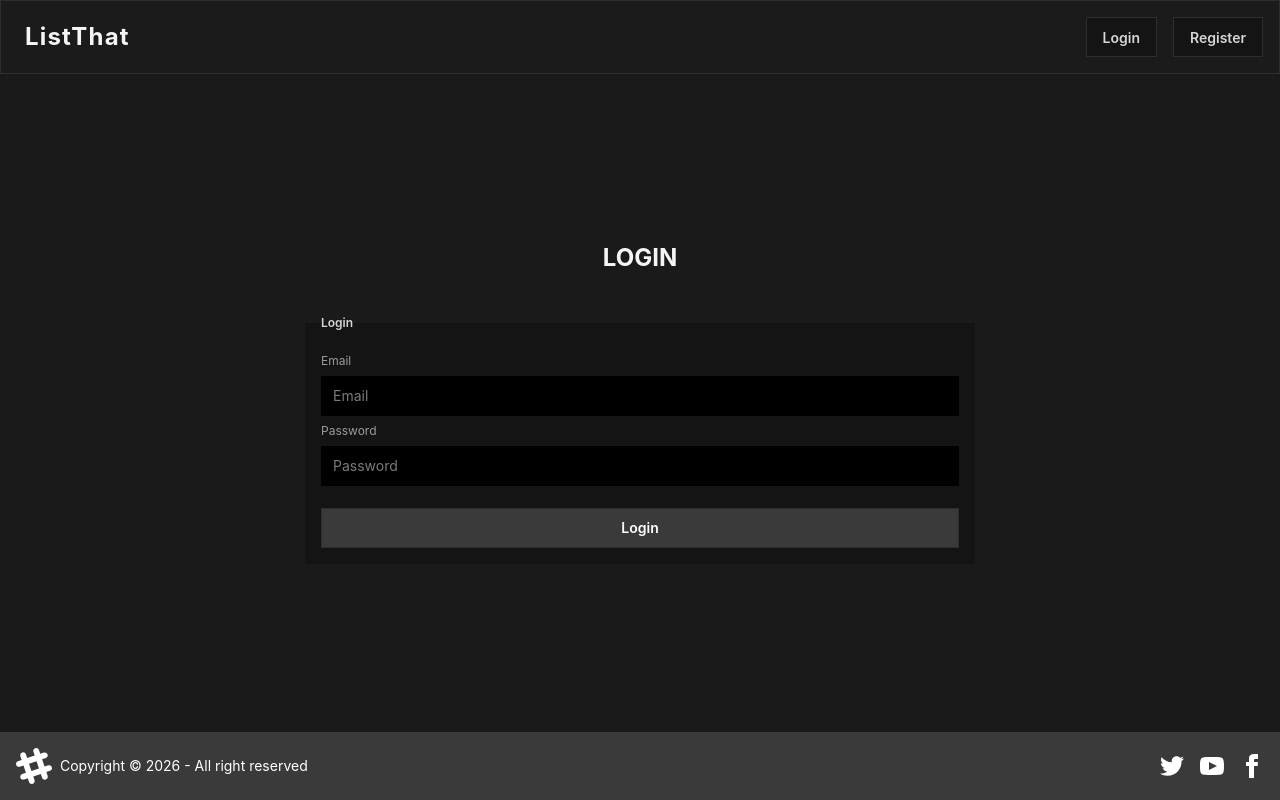
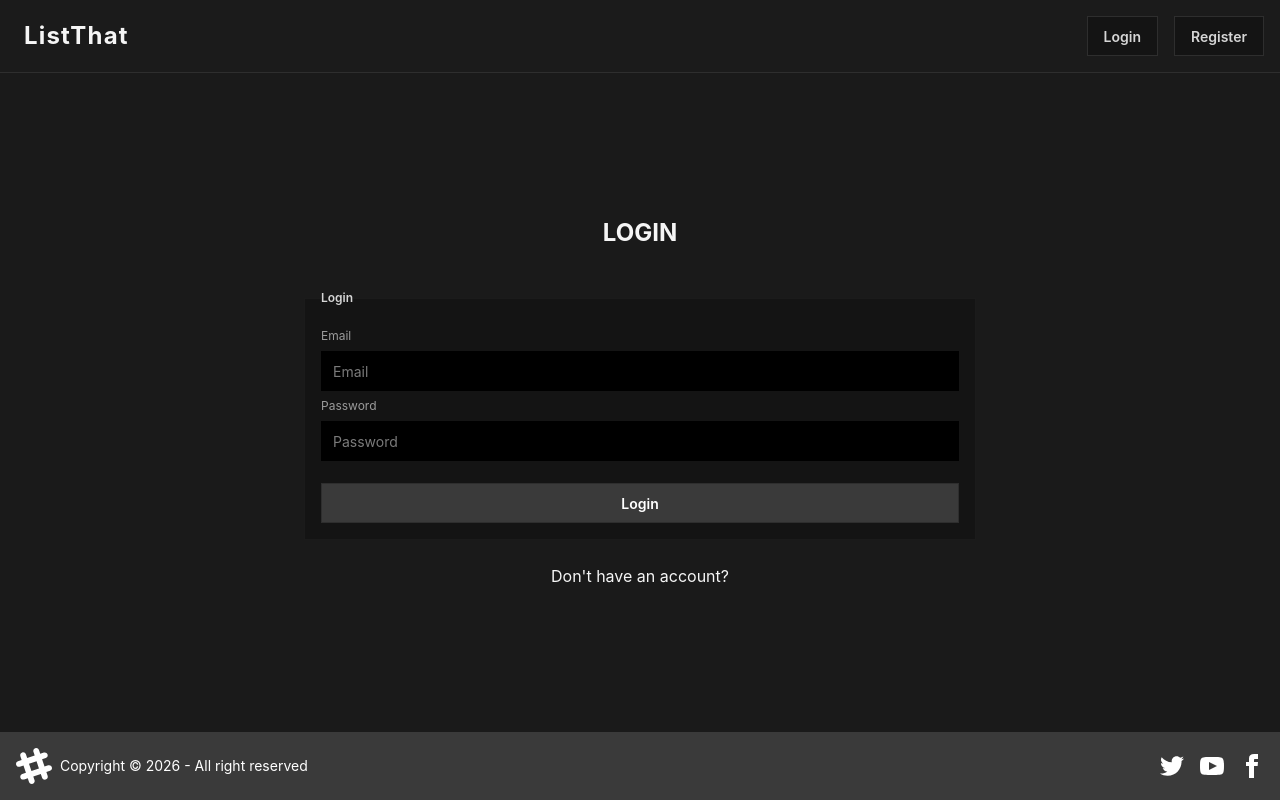
Before and after one commit to HersieG/ToDo-list-web-app, a React (Vite) app in the folder frontend/: page /login in a window 1280 px wide. Built offline with nearby package versions, Linux system fonts and the light colour scheme.

Commit message:
feat: add navigation links to register and login pages for improved user flow

```diff
--- a/frontend/src/assets/pages/HeroSection.jsx
+++ b/frontend/src/assets/pages/HeroSection.jsx
@@ -1,6 +1,7 @@
 import React from "react";
-
+import { useNavigate } from "react-router-dom";
 const HeroSection = () => {
+  const navigate = useNavigate();
   return (
     <div className="hero bg-base h-full">
       <div className="hero-content text-center">
@@ -15,7 +16,12 @@ const HeroSection = () => {
             A simple way to manage your tasks, track priorities, and get things
             done.
           </p>
-          <button className="btn btn-primary">Get Started</button>
+          <button
+            onClick={() => navigate("/register")}
+            className="btn btn-primary"
+          >
+            Get Started
+          </button>
         </div>
       </div>
     </div>
--- a/frontend/src/assets/pages/LoginPage.jsx
+++ b/frontend/src/assets/pages/LoginPage.jsx
@@ -61,6 +61,12 @@ const LoginPage = () => {
             </button>
           </fieldset>
         </form>
+        <a
+          className="mt-6 hover:underline hover:cursor-pointer"
+          href="/register"
+        >
+          Don't have an account?
+        </a>
       </div>
       <div className="w-full">
         <Footer />
--- a/frontend/src/assets/pages/RegisterPage.jsx
+++ b/frontend/src/assets/pages/RegisterPage.jsx
@@ -69,6 +69,9 @@ const RegisterPage = () => {
             </button>
           </fieldset>
         </form>
+        <a className="mt-6 hover:underline hover:cursor-pointer" href="/login">
+          Already have an account?
+        </a>
       </div>
       <div className="w-full">
         <Footer />
--- a/frontend/src/components/Navbar.jsx
+++ b/frontend/src/components/Navbar.jsx
@@ -7,7 +7,7 @@ import RegisterButton from "./RegisterButton";
 const Navbar = () => {
   const { isLoggedIn } = useAuth();
   return (
-    <div className="drawer border border-border">
+    <div className="drawer border-b border-border">
       <input id="my-drawer-2" type="checkbox" className="drawer-toggle" />
       <div className="drawer-content flex flex-col">
         {/* Navbar */}
@@ -33,9 +33,11 @@ const Navbar = () => {
               </svg>
             </label>
           </div>
-          <div className="mx-2 flex-1 px-2 text-2xl font-bold tracking-wider ">
-            ListThat
-          </div>
+          <a href="/" className="flex-1">
+            <div className="mx-2 px-2 text-2xl font-bold tracking-wider ">
+              ListThat
+            </div>
+          </a>
           <div className="hidden flex-none lg:block">
             <ul className="menu menu-horizontal flex gap-4">
               {/* Navbar menu content here */}
```
